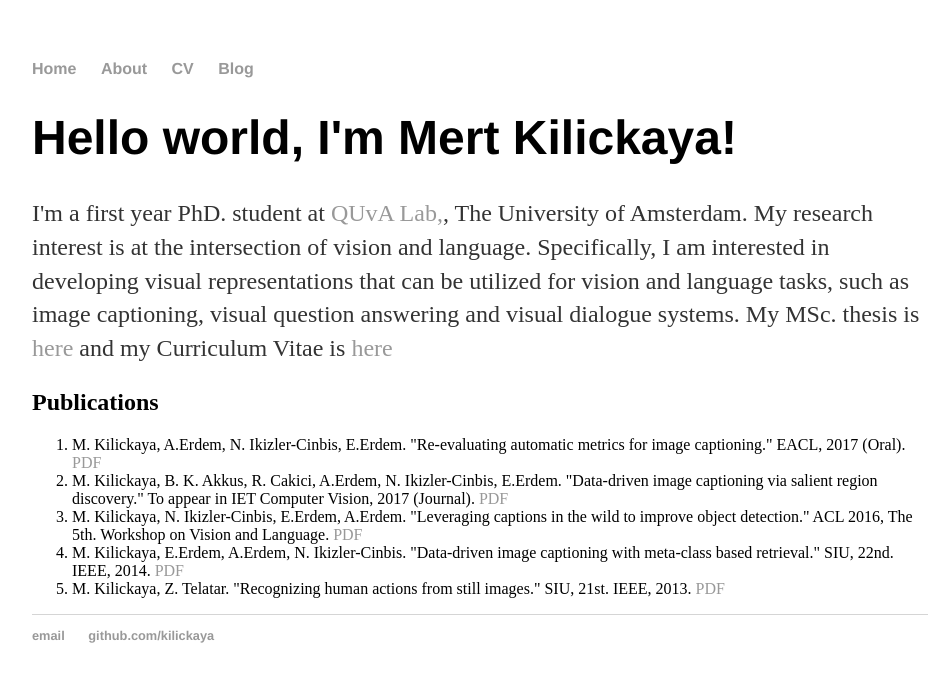
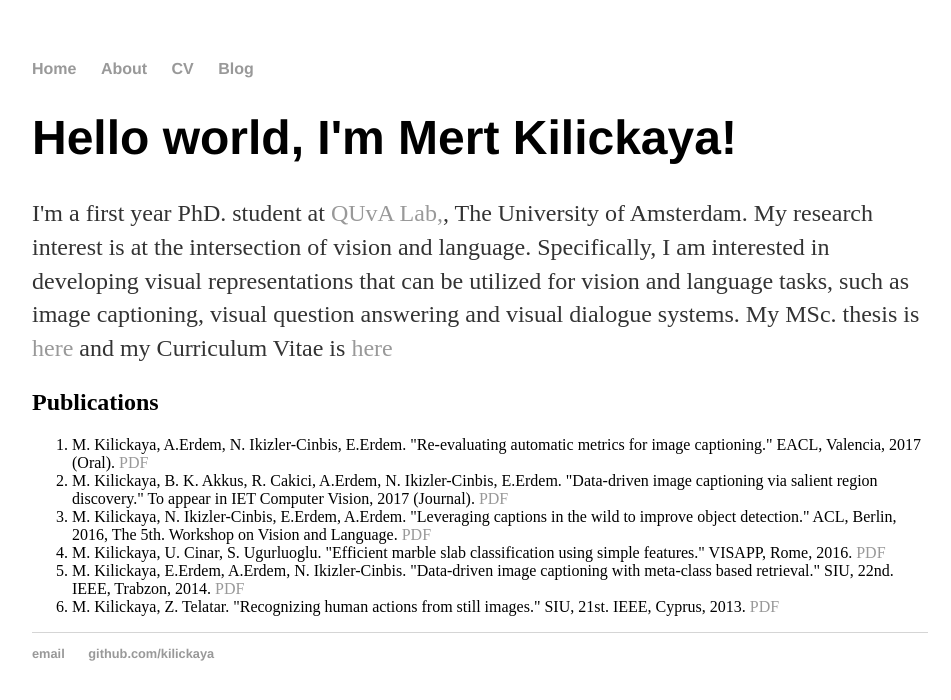
Before and after one commit to kilickaya/kilickaya.github.io, a Jekyll site: the page built from index.html, in a window 1280 px wide. Shown: the top 700 px of the page, without its empty margins (160-1111 px from the left). Built offline with Jekyll 4.4.1, drawn with Linux system fonts in a browser that asks for light colours.

Commit message:
Update index.html

```diff
--- a/index.html
+++ b/index.html
@@ -9,11 +9,12 @@
 	<h2>Publications</h2>
 
 	<ol>
-	  <li>M. Kilickaya, A.Erdem, N. Ikizler-Cinbis, E.Erdem. "Re-evaluating automatic metrics for image captioning." EACL, 2017 (Oral). <a href="https://arxiv.org/pdf/1612.07600"> PDF</a></li>
+	  <li>M. Kilickaya, A.Erdem, N. Ikizler-Cinbis, E.Erdem. "Re-evaluating automatic metrics for image captioning." EACL, Valencia, 2017 (Oral). <a href="https://arxiv.org/pdf/1612.07600"> PDF</a></li>
 	  <li>M. Kilickaya, B. K. Akkus, R. Cakici, A.Erdem, N. Ikizler-Cinbis, E.Erdem. "Data-driven image captioning via salient region discovery."  To appear in IET Computer Vision, 2017 (Journal). <a href="http://digital-library.theiet.org/docserver/fulltext/10.1049/iet-cvi.2016.0286/IET-CVI.2016.0286.pdf?expires=1489842255&id=id&accname=357182&checksum=07393BF24F22E367C24DB6178A9B97BA"> PDF</a></li>
-	  <li>M. Kilickaya, N. Ikizler-Cinbis, E.Erdem, A.Erdem. "Leveraging captions in the wild to improve object detection." ACL 2016, The 5th. Workshop on Vision and Language. <a href="https://www.aclweb.org/anthology/W/W16/W16-3204.pdf"> PDF</a></li>
-	  <li>M. Kilickaya, E.Erdem, A.Erdem, N. Ikizler-Cinbis. "Data-driven image captioning with meta-class based retrieval." SIU, 22nd. IEEE, 2014. <a href="http://web.cs.hacettepe.edu.tr/~aykut/papers/captiontransferbymetaclass.pdf"> PDF</a></li>
-	  <li>M. Kilickaya, Z. Telatar. "Recognizing human actions from still images." SIU, 21st. IEEE, 2013. <a href="http://ieeexplore.ieee.org/abstract/document/6531181/?reload=true"> PDF</a></li>
+	  <li>M. Kilickaya, N. Ikizler-Cinbis, E.Erdem, A.Erdem. "Leveraging captions in the wild to improve object detection." ACL, Berlin, 2016, The 5th. Workshop on Vision and Language. <a href="https://www.aclweb.org/anthology/W/W16/W16-3204.pdf"> PDF</a></li>
+	  <li>M. Kilickaya, U. Cinar, S. Ugurluoglu. "Efficient marble slab classification using simple features." VISAPP, Rome, 2016. <a href="http://www.scitepress.org/DigitalLibrary/PublicationsDetail.aspx?ID=4dN32E92EKw%3d&t=1"> PDF</a></li>
+	  <li>M. Kilickaya, E.Erdem, A.Erdem, N. Ikizler-Cinbis. "Data-driven image captioning with meta-class based retrieval." SIU, 22nd. IEEE, Trabzon, 2014. <a href="http://web.cs.hacettepe.edu.tr/~aykut/papers/captiontransferbymetaclass.pdf"> PDF</a></li>
+	  <li>M. Kilickaya, Z. Telatar. "Recognizing human actions from still images." SIU, 21st. IEEE, Cyprus, 2013. <a href="http://ieeexplore.ieee.org/abstract/document/6531181/?reload=true"> PDF</a></li>
 
 	</ol>
 
```
